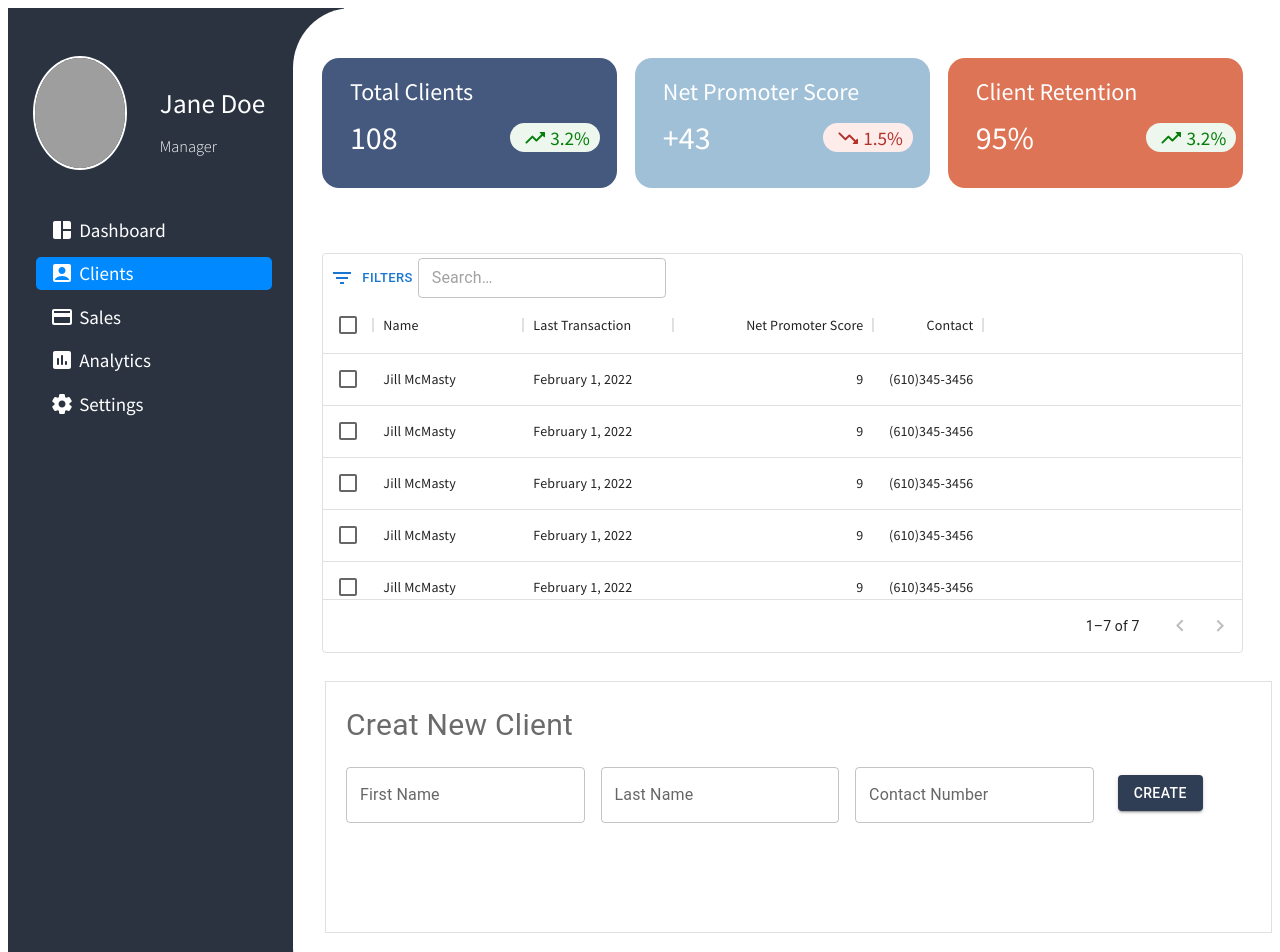
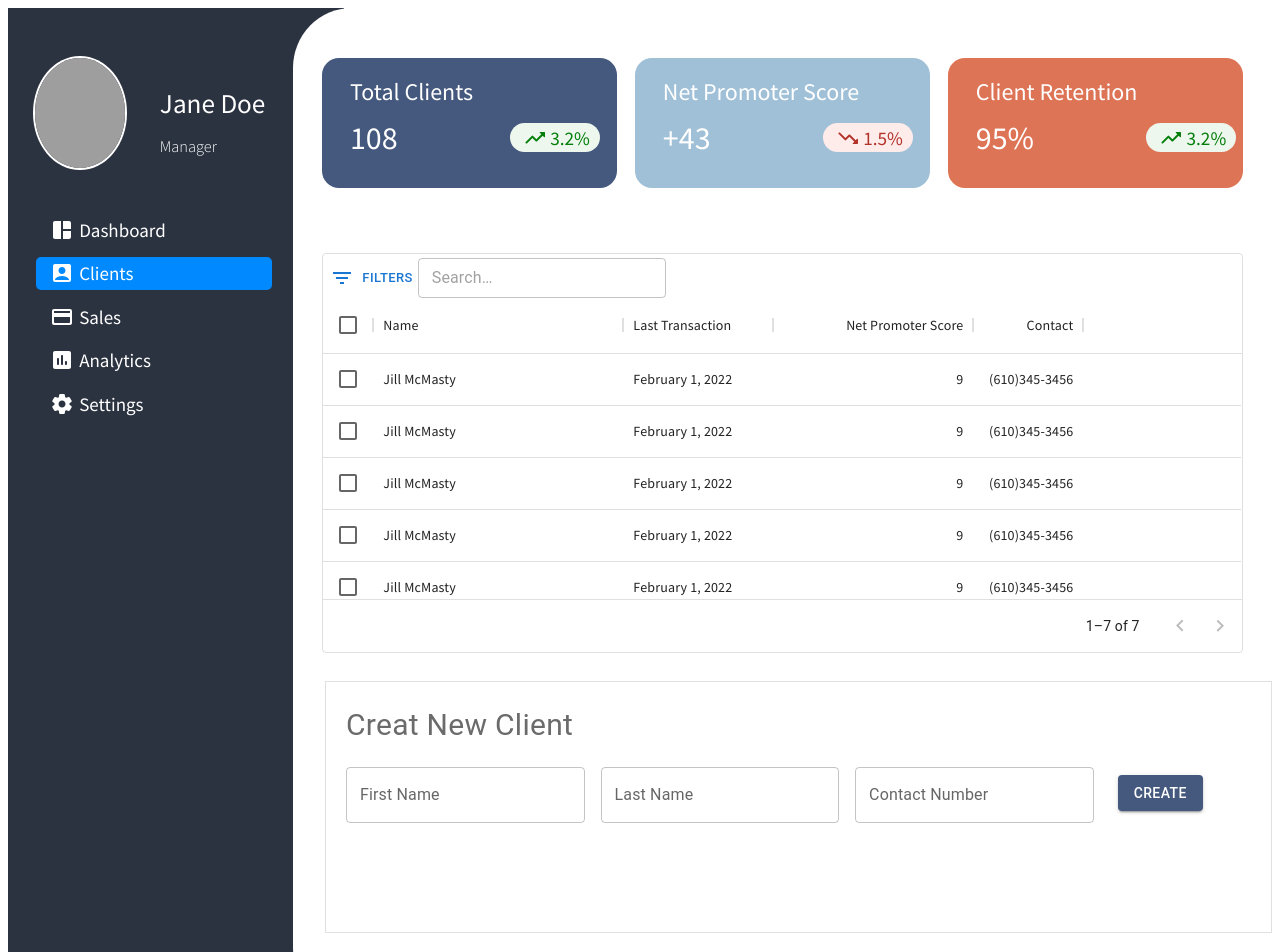
Before and after one commit to Azureyy/Client-Monitor-Dashboard, a React (Create React App) app: page / in a window 1280 px wide. Shown: the top 952 px of the page. Built offline with nearby package versions, Linux system fonts and the light colour scheme; grey boxes are pictures that could not be loaded.

Commit message:
update styling

```diff
--- a/src/components/homepage/ClientCreate.jsx
+++ b/src/components/homepage/ClientCreate.jsx
@@ -28,6 +28,7 @@ export default function ClientCreate() {
                     label="First Name"
                     placeholder="First Name"
                     multiline
+
                     />
                 </div>
                 <div>
@@ -47,8 +48,9 @@ export default function ClientCreate() {
                     />
                 </div>
                 <div>
-                    <Button variant = "contained" sx={{ml:2, mt:2}}
-                    style = {{backgroundColor: "#2F3D55"}}>
+                    <Button variant = "contained" sx={{ml:2, mt:2, bgcolor:"#44597D",':hover':{
+                        bgcolor:"#2B3240"
+                    }}}>
                         CREATE
                     </Button>
                 </div>
--- a/src/components/homepage/ClientList.jsx
+++ b/src/components/homepage/ClientList.jsx
@@ -2,14 +2,15 @@ import * as React from 'react';
 import { DataGrid,  GridToolbarContainer,
   GridToolbarFilterButton, getGridNumericOperators, } from '@mui/x-data-grid';
 import PropTypes from 'prop-types';
-import IconButton from '@mui/material/IconButton';
 import TextField from '@mui/material/TextField';
-import { Box, ThemeProvider, createTheme } from '@mui/system';
+import { Box} from '@mui/system';
 import Typography from '@mui/material/Typography'
+import Button from '@mui/material/Button'
+import { useState } from 'react';
 
 const columns = [
   { field: 'id', headerName: 'id', type: 'number', width: 150 },
-  { field: 'name', headerName: 'Name', width: 150 },
+  { field: 'name', headerName: 'Name', width: 250 },
   {
     field: 'transaction',
     headerName: 'Last Transaction',
@@ -22,6 +23,7 @@ const columns = [
     headerName: 'Net Promoter Score',
     type: 'number',
     width: 200,
+
     editable: true,
   },
   {
@@ -75,8 +77,19 @@ const filterOperators = getGridNumericOperators().filter(
 export default function DataGridDemo() {
   const [filterButtonEr, setFilterButtonEr] = React.useState(null);
   const name = "All Clients";
+  // const [addClient, setAddClient] = React.useState({
+  //   firstname: '',
+  //   lastname: '',
+  //   contact:''
+  // })
+  // const handleAddClient = (event) =>{
+  //   const newFormClient = {...addClient};
+  //   newFormClient[name] = this.firstname.current.value + this.lastname.current.value;
+  //   setAddClient(newFormClient);
+  // }
+
   return (
-    <div style={{ height: '40%', paddingRight: '3%', paddingLeft: '3%'}}>
+    <div style={{ height: '40%', paddingRight: '3%', paddingLeft: '3%', textAlign:"left"}}>
       <Box sx={{ margin: 2 }} />
 
       <DataGrid
@@ -108,6 +121,13 @@ export default function DataGridDemo() {
         disableColumnMenu
 
       />
+
+
     </div>
+
+
+
+
+
   );
 }
```
